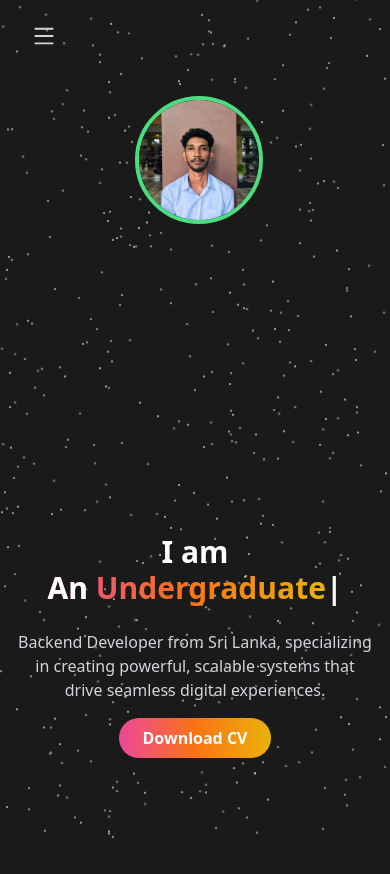
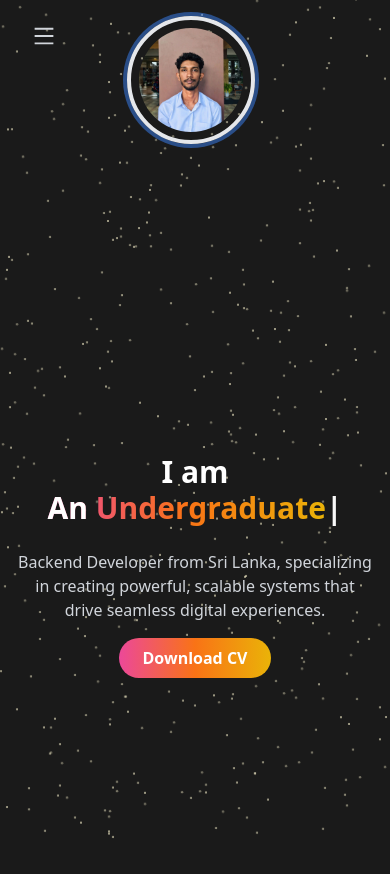
Before and after one commit to Chanukaa2002/portfolio, a React (Vite) app: page / in a window 390 px wide. Shown: the top 874 px of the page. Built offline with nearby package versions, Linux system fonts and the light colour scheme.

Commit message:
add some changers into profile picture

```diff
--- a/package.json
+++ b/package.json
@@ -31,6 +31,7 @@
     "eslint-plugin-react-refresh": "^0.4.13",
     "globals": "^15.11.0",
     "postcss": "^8.4.47",
+    "react-router-dom": "^7.0.1",
     "tailwindcss": "^3.4.14",
     "vite": "^5.4.9"
   }
--- a/src/App.jsx
+++ b/src/App.jsx
@@ -7,6 +7,8 @@ import Project from "./components/projects";
 import Footer from "./components/Footer";
 import Contact from "./components/Contact";
 import "../src/styles/background.css";
+import BLogContaint from "./blog/BLogContaint";
+import { Route, Routes } from "react-router-dom";
 
 function App() {
   useEffect(() => {
--- /dev/null
+++ b/src/blog/BLogContaint.jsx
@@ -0,0 +1,7 @@
+import React from "react";
+
+function BLogContaint() {
+  return <div>Blogs are comming soon !</div>;
+}
+
+export default BLogContaint;
--- a/src/components/MainTags.jsx
+++ b/src/components/MainTags.jsx
@@ -10,7 +10,7 @@ function MainTags() {
       strings: [
         '<span class="text-white">A</span> <span class="gradient-text">Backend Developer</span>',
         '<span class="text-white">An</span> <span class="gradient-text">Undergraduate</span>',
-        '<span class="text-white">A</span> <span class="gradient-text">Freelancer</span>',
+        '<span class="text-white">A</span> <span class="gradient-text">Self Learner</span>',
         '<span class="text-white">A</span> <span class="gradient-text">Programmer</span>',
       ],
       typeSpeed: 70,
--- a/src/components/NavBar.jsx
+++ b/src/components/NavBar.jsx
@@ -1,14 +1,16 @@
 import React, { useState } from "react";
 import { Link } from "react-scroll";
+// import { Link as RL } from "react-router-dom";
+// import {  useNavigate } from "react-router-dom";
 import { AiOutlineMenu, AiOutlineClose } from "react-icons/ai";
 
 const NavBar = () => {
   const [isMobileMenuOpen, setIsMobileMenuOpen] = useState(false);
+  // const navigate = useNavigate()
 
   return (
     <div>
       <nav className="fixed top-0 left-0 right-0 z-50 w-full px-4 mx-auto mt-2 bg-transparent rounded-full sm:bg-gray-700 sm:w-10/12 md:w-8/12 lg:w-6/12 xl:w-4/12">
-
         <div className="flex items-center justify-between px-4 py-4 mx-auto max-w-7xl">
           {/* Mobile Menu Toggle (Hamburger) */}
           <div className="sm:hidden">
@@ -24,7 +26,7 @@ const NavBar = () => {
             </button>
           </div>
 
-          {/* Desktop Menu (hidden on small screens) */}
+          {/* Desktop Menu */}
           <div className="hidden sm:flex sm:flex-1 sm:justify-center">
             <div className="flex space-x-4">
               <Link
@@ -51,6 +53,12 @@ const NavBar = () => {
               >
                 Contact
               </Link>
+              {/* <RL
+                className="px-3 py-2 text-sm font-medium text-gray-300 rounded-md cursor-pointer hover:bg-gray-600 hover:text-white"
+                to="/blog"
+              >
+                Blog
+              </RL> */}
             </div>
           </div>
         </div>
@@ -58,15 +66,12 @@ const NavBar = () => {
         {/* Mobile Menu */}
         {isMobileMenuOpen && (
           <div className="fixed top-0 left-0 flex flex-col items-center justify-center w-full h-screen space-y-4 bg-gray-800 sm:hidden">
-            {/* Close Button */}
-            <div className="absolute top-4 right-4">
-              <button
-                onClick={() => setIsMobileMenuOpen(false)}
-                className="text-xl text-gray-300 focus:outline-none"
-              >
-                X
-              </button>
-            </div>
+            <button
+              onClick={() => setIsMobileMenuOpen(false)}
+              className="absolute text-xl text-gray-300 focus:outline-none top-4 right-4"
+            >
+              X
+            </button>
             <Link
               to="about"
               smooth={true}
@@ -94,12 +99,16 @@ const NavBar = () => {
             >
               Contact
             </Link>
+            {/* <NavLink
+              to="/blog"
+              onClick={() => setIsMobileMenuOpen(false)}
+              className="p-2 text-lg font-medium text-gray-300 rounded-md hover:bg-gray-600 hover:text-white"
+            >
+              Blog
+            </NavLink> */}
           </div>
         )}
       </nav>
-
-      {/* Padding to prevent content being hidden by fixed navbar */}
-      <div className="pt-20">{/* Main content goes here */}</div>
     </div>
   );
 };
--- a/src/components/ProfilePicture.jsx
+++ b/src/components/ProfilePicture.jsx
@@ -8,7 +8,7 @@ function ProfilePicture() {
       <div className="left-0 m-4 top-9">
         <img
           src={dp}
-          className="w-32 h-32 mx-48 border-4 border-green-400 rounded-full sm:w-48 sm:h-48 md:w-72 md:h-72 lg:w-80 lg:h-80 lg:mx-32" // Responsive sizing
+          className="w-32 h-32 p-2 mx-48 border-4 rounded-full ring-4 dark:ring-gray-500 sm:w-48 sm:h-48 md:w-72 md:h-72 lg:w-80 lg:h-80 lg:mx-32" // Responsive sizing
           alt="Profile"
         />
       </div>
```
Also changed, not shown: 1 other file (tests, documents, lock files or other folders).
